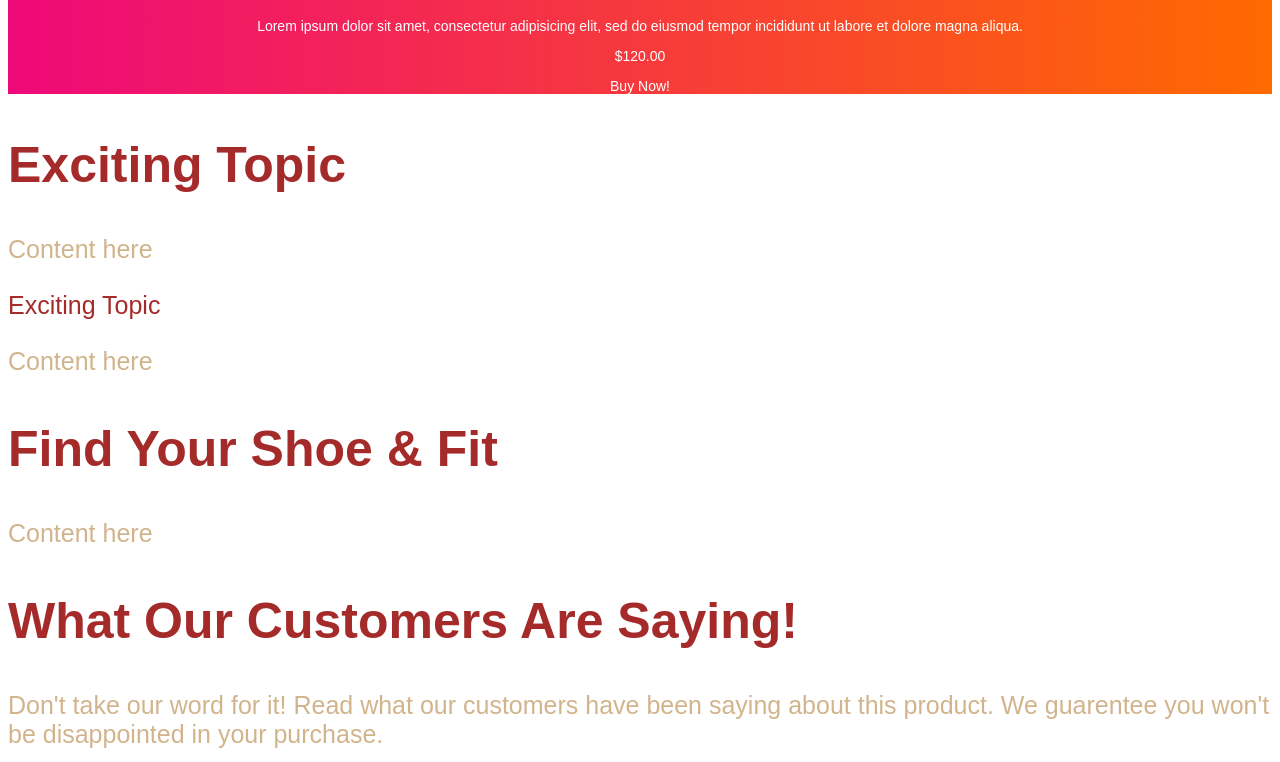
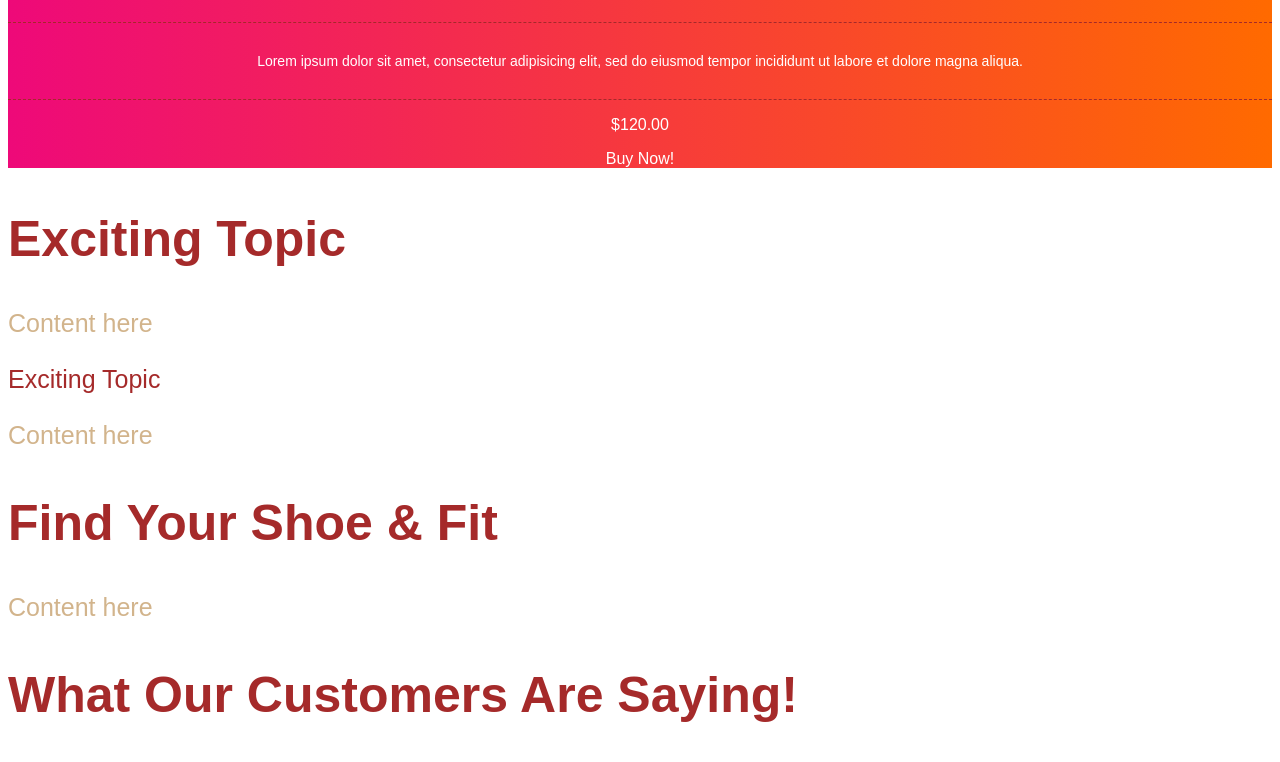
Before and after one commit to catyler/sneaker-app, a plain HTML site: page index.html in a window 1280 px wide. Shown: the part 741-1503 px from the top of the page. Drawn offline with Linux system fonts and the light colour scheme.

Commit message:
Second Homework

```diff
--- a/index.html
+++ b/index.html
@@ -28,7 +28,7 @@
       <p class="header">Quick Sneakers</p>
       <p class="subtitle">Spring/Summer 2017</p>
     </div>
-      <p>
+      <p id="section-one">
         Lorem ipsum dolor sit amet, consectetur adipisicing elit, sed do eiusmod tempor incididunt ut labore et dolore magna aliqua.
       </p>
       <div>
--- a/styles.css
+++ b/styles.css
@@ -1,5 +1,6 @@
 body{
   font-family: sans-serif;
+  color: white;
 }
 /*********HEADER SECTION************/
 ul li{
@@ -27,9 +28,13 @@ ul li{
   border-top: 0;
   margin-top:0;
 }
-p{
+#section-one{
   color: white;
   font-size: 14px;
+  border-top: dashed brown 1px;
+  border-bottom: dashed brown 1px;
+  padding-top: 30px;
+  padding-bottom: 30px;
 }
 /***********SECTION TWO********************/
 section{
```
